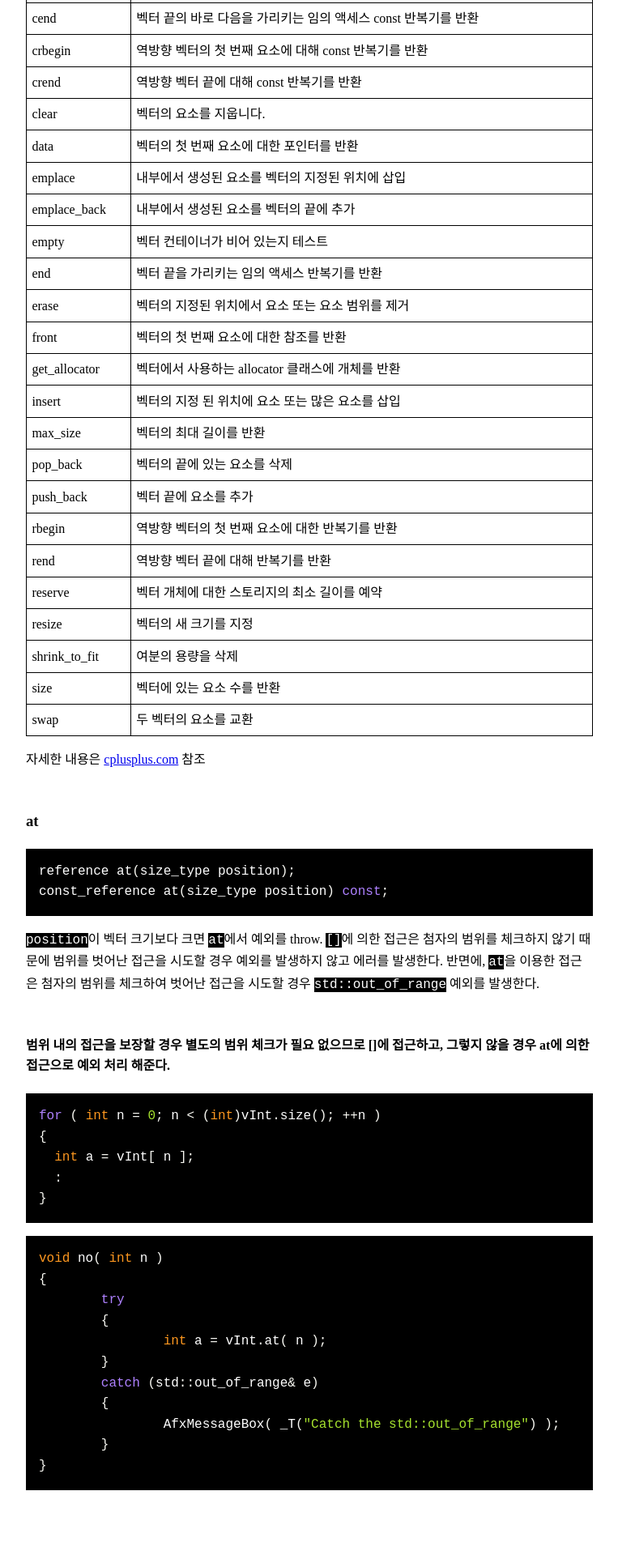
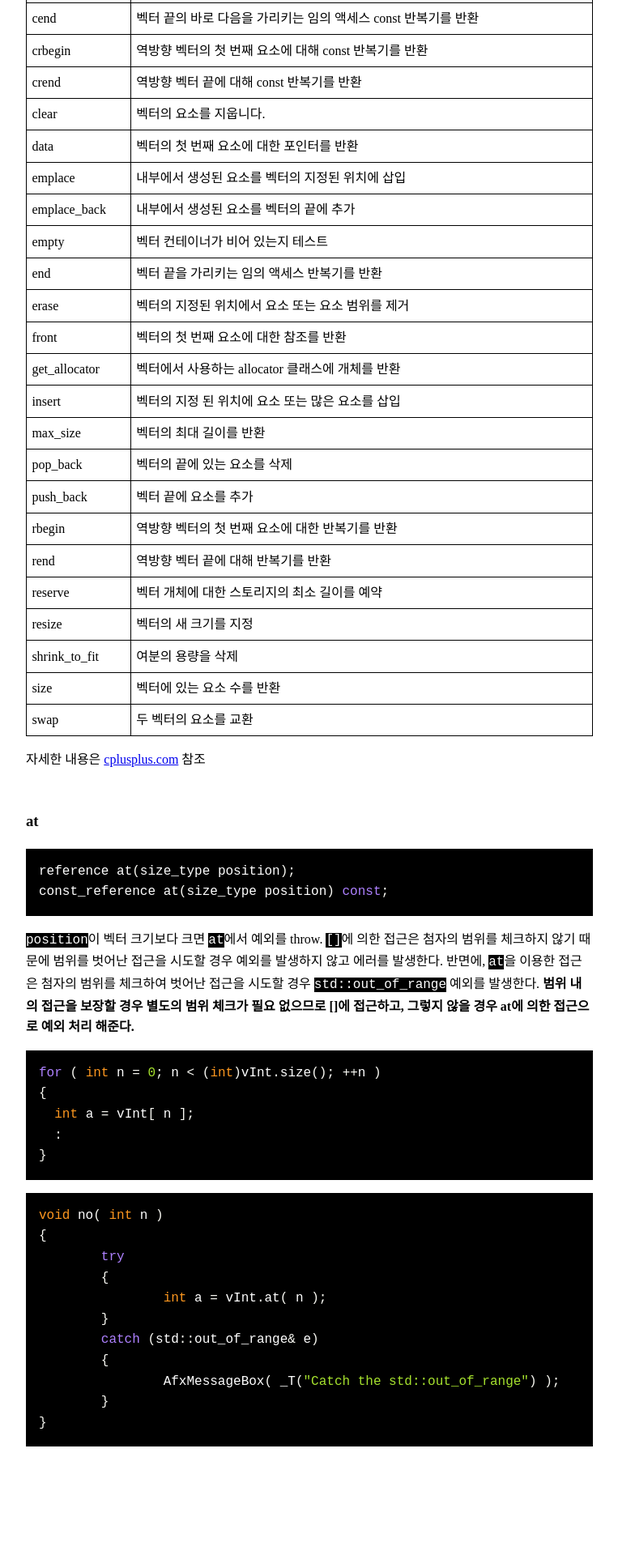
Before and after one commit to domicmeia/domicmeia.github.io, a Jekyll site: the page built from _posts/2022-01-22-[c++]-vector-class.md, in a window 1280 px wide. Shown: the part 1951-3871 px from the top of the page at 81% size, without its empty margins (258-1021 px from the left). Built offline with Jekyll 4.4.1, drawn with Linux system fonts in a browser that asks for light colours; some web fonts are replaced; after the commit the page ends 3817 px from its top, so only the background shows below that.

````diff
--- a/_posts/2022-01-22-[c++]-vector-class.md
+++ b/_posts/2022-01-22-[c++]-vector-class.md
@@ -8,7 +8,7 @@ category: Algo
 
 1. [Vector 클래스](#vector-클래스)
 2. [Typedefs](#typedefs)
-3. [Functions](#fuctions)
+3. [Functions](#functions)
 
 ---
 {: data-content="start!"}
@@ -80,7 +80,7 @@ reference at(size_type position);
 const_reference at(size_type position) const;
 ```
 `position`이 벡터 크기보다 크면 `at`에서 예외를 throw. `[]`에 의한 접근은 첨자의 범위를 체크하지 않기 때문에 범위를 벗어난 접근을 시도할 경우 예외를 발생하지 않고 에러를 발생한다. 반면에, `at`을 이용한 접근은 첨자의 범위를 체크하여 벗어난 접근을 시도할 경우 `std::out_of_range` 예외를 발생한다.
-#### 범위 내의 접근을 보장할 경우 별도의 범위 체크가 필요 없으므로 []에 접근하고, 그렇지 않을 경우 at에 의한 접근으로 예외 처리 해준다.
+**범위 내의 접근을 보장할 경우 별도의 범위 체크가 필요 없으므로 []에 접근하고, 그렇지 않을 경우 at에 의한 접근으로 예외 처리 해준다.**
 
 ```c++
 for ( int n = 0; n < (int)vInt.size(); ++n )
````
